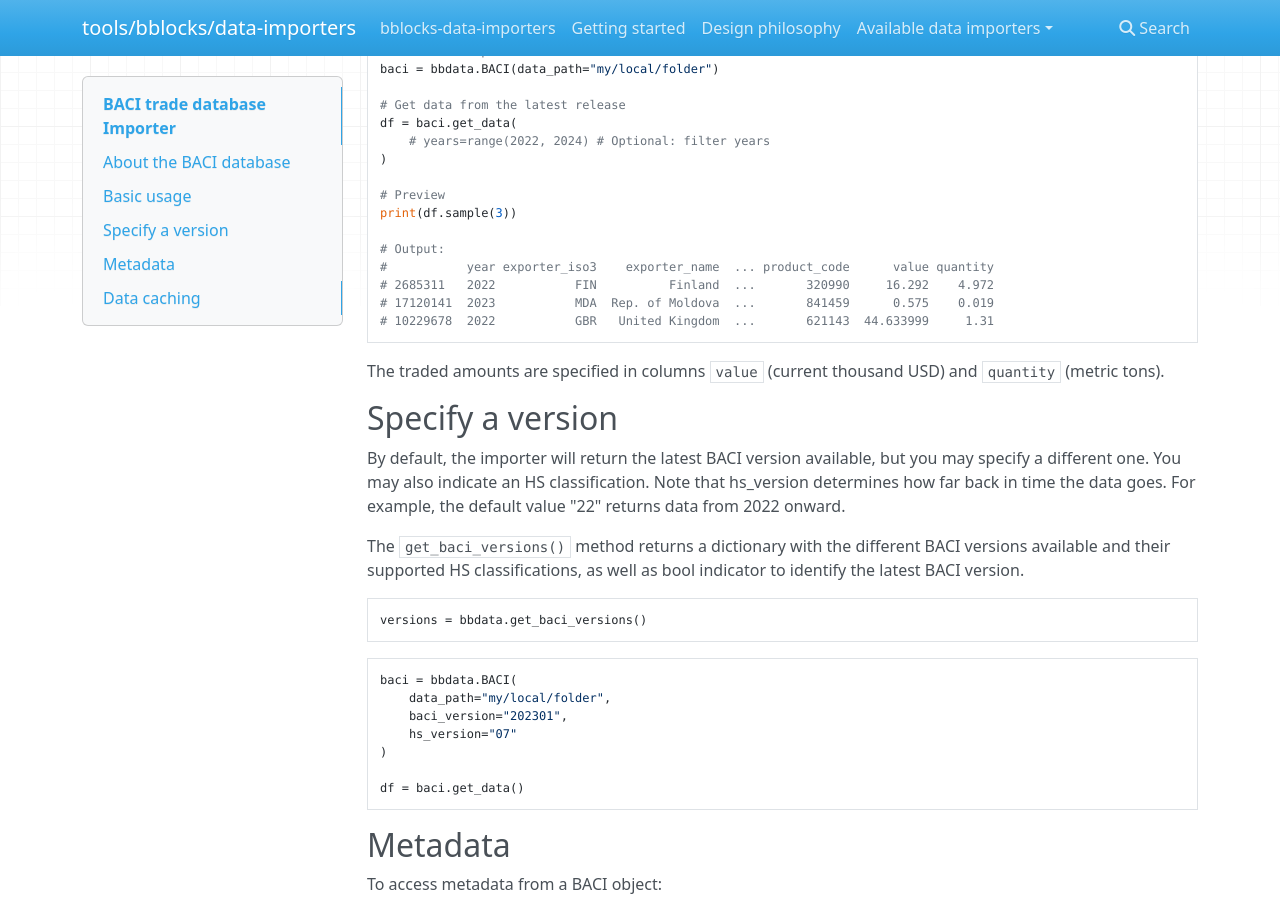
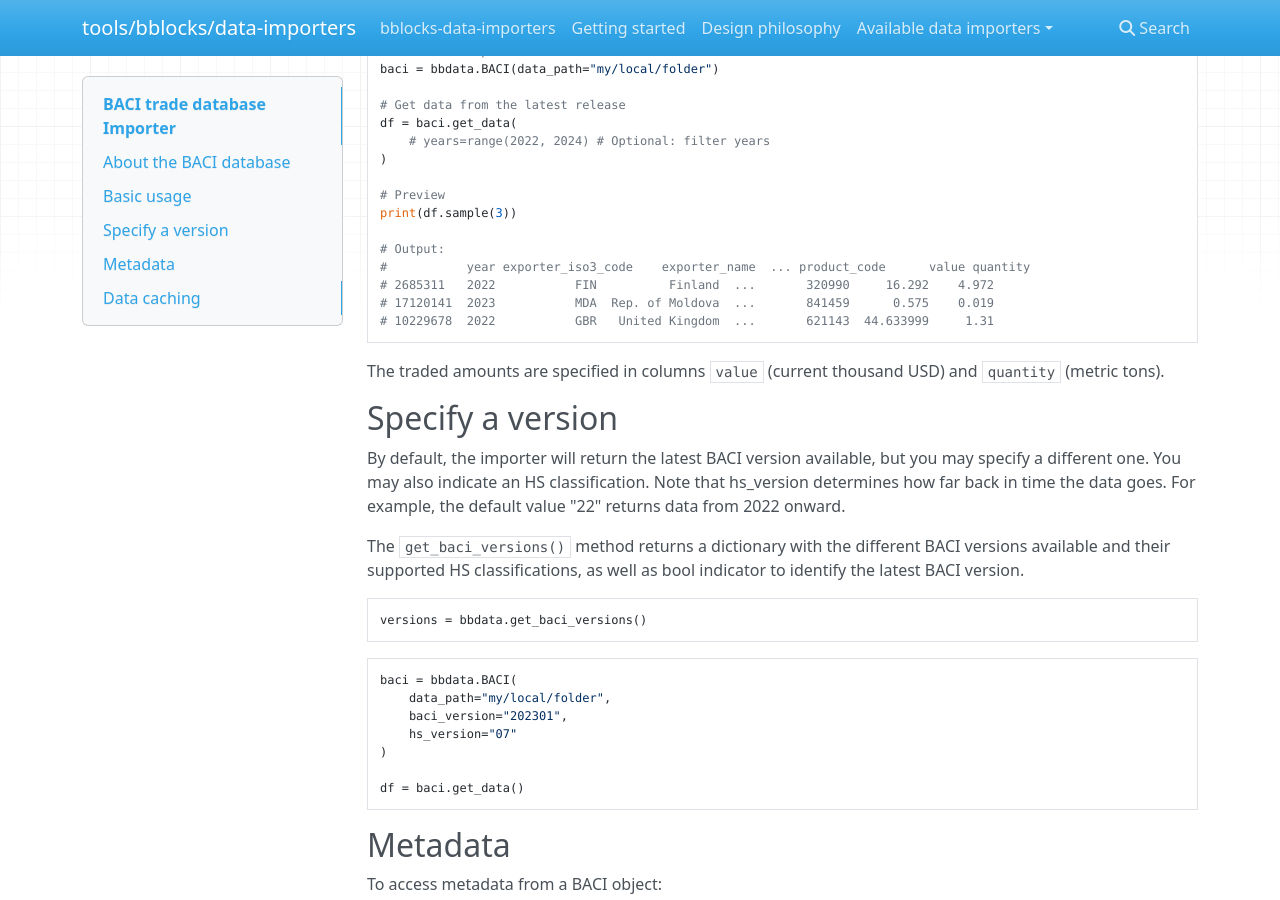
Before and after one commit to ONEcampaign/bblocks_data_importers, an MkDocs documentation site: the page built from docs/docs/importers/baci.md, in a window 1280 px wide and 900 px high, scrolled down 554 px. Built offline with MkDocs 1.6.1, drawn with Linux system fonts in a browser that asks for light colours; nearby versions of some CDN libraries.

Commit message:
Update baci.md

```diff
--- a/docs/docs/importers/baci.md
+++ b/docs/docs/importers/baci.md
@@ -33,7 +33,7 @@ df = baci.get_data(
 print(df.sample(3))
 
 # Output:
-#           year exporter_iso3    exporter_name  ... product_code      value quantity
+#           year exporter_iso3_code    exporter_name  ... product_code      value quantity
 # 2685311   2022           FIN          Finland  ...       320990     16.292    4.972
 # 17120141  2023           MDA  Rep. of Moldova  ...       841459      0.575    0.019
 # 10229678  2022           GBR   United Kingdom  ...       621143  44.633999     1.31
```
